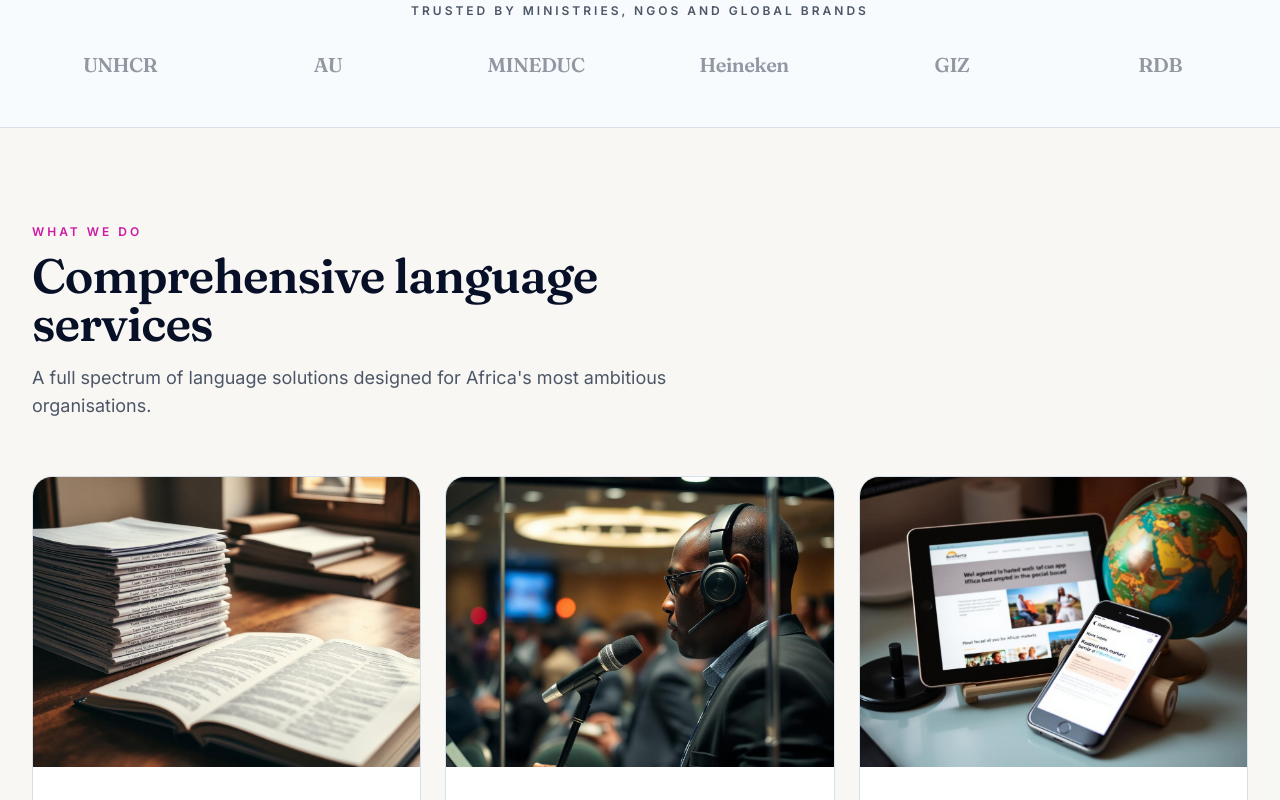
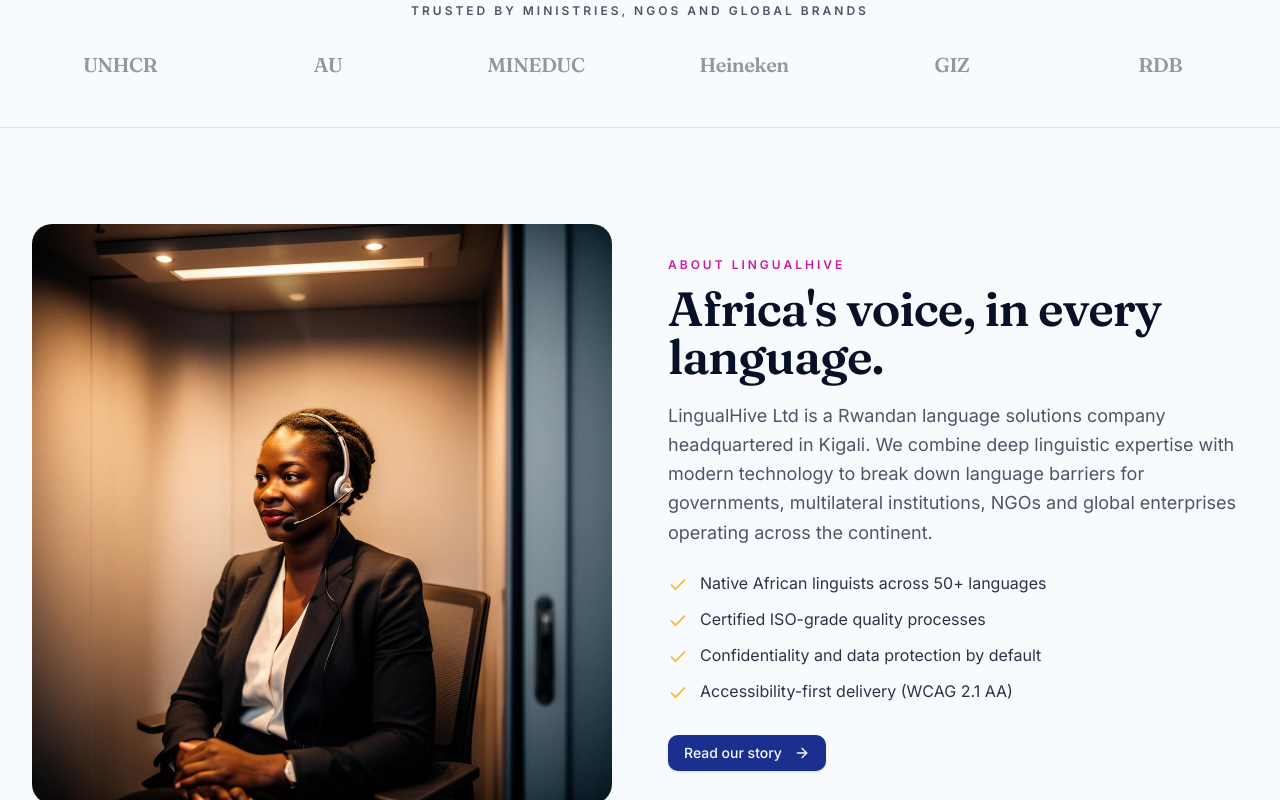
Before and after one commit to kinggiddy1/lingualhive-nextjs, a Next.js app: page / in a window 1280 px wide. Shown: the part 1160-1960 px from the top of the page. Built offline with nearby package versions, Linux system fonts and the light colour scheme.

Commit message:
added changes

```diff
--- a/src/components/pages/home-page.tsx
+++ b/src/components/pages/home-page.tsx
@@ -88,6 +88,44 @@ export function HomePage() {
                 {name}
               </div>
             ))}
+          </div>
+        </div>
+      </section>
+
+      <section className="bg-background py-24">
+        <div className="mx-auto grid max-w-7xl gap-14 px-4 md:px-8 lg:grid-cols-2 lg:items-center">
+          <div className="relative">
+            <img
+              src="/assets/about-team.jpg"
+              alt="LingualHive interpreter at work"
+              className="rounded-2xl object-cover"
+              width={1280}
+              height={960}
+              loading="lazy"
+            />
+          </div>
+          <div>
+            <p className="text-xs font-semibold uppercase tracking-[0.25em] text-magenta">{t("about.eyebrow")}</p>
+            <h2 className="mt-3 font-display text-4xl font-semibold md:text-5xl">{t("about.title")}</h2>
+            <p className="mt-5 text-lg leading-relaxed text-muted-foreground">{t("about.body")}</p>
+            <ul className="mt-6 space-y-3">
+              {[
+                "Native African linguists across 50+ languages",
+                "Certified ISO-grade quality processes",
+                "Confidentiality and data protection by default",
+                "Accessibility-first delivery (WCAG 2.1 AA)",
+              ].map((item) => (
+                <li key={item} className="flex items-start gap-3 text-foreground/85">
+                  <Check className="mt-1 h-5 w-5 shrink-0 text-gold" aria-hidden="true" />
+                  <span>{item}</span>
+                </li>
+              ))}
+            </ul>
+            <Button asChild className="mt-8 bg-primary hover:bg-primary/90">
+              <Link href="/about">
+                {t("about.cta")} <ArrowRight className="ml-1 h-4 w-4" />
+              </Link>
+            </Button>
           </div>
         </div>
       </section>
--- a/src/i18n/translations.ts
+++ b/src/i18n/translations.ts
@@ -3,7 +3,7 @@ export type Lang = "en" | "fr" | "rw";
 export const LANGS: { code: Lang; label: string; native: string }[] = [
   { code: "en", label: "English", native: "EN" },
   { code: "fr", label: "Français", native: "FR" },
-  { code: "rw", label: "Kinyarwanda", native: "RW" },
+  { code: "rw", label: "Kiswahili", native: "SW" },
 ];
 
 type Dict = Record<string, string>;
```
